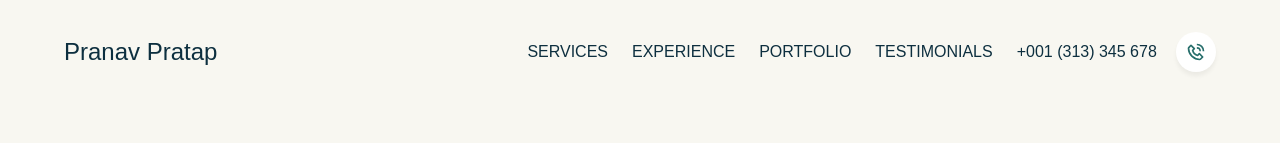
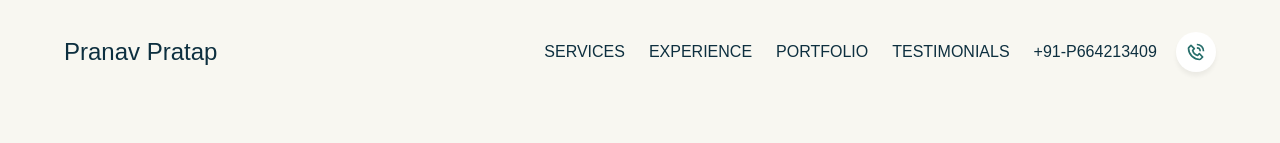
Before and after one commit to ppratap2000/portfolio-react, a React (Vite) app: page / in a window 1280 px wide. Shown: the top 143 px of the page. Built offline with nearby package versions, Linux system fonts and the light colour scheme; a web font is replaced by a local one.

Commit message:
Updater phone number

```diff
--- a/src/components/Header/Header.jsx
+++ b/src/components/Header/Header.jsx
@@ -38,7 +38,7 @@ const Header = () => {
                     <li><a href="#portfolio">Portfolio</a></li>
                     <li><a href="#people">Testimonials</a></li>
                     <li className={`flexCenter ${css.phone}`}>
-                        <p>+001 (313) 345 678</p>
+                        <p>+91-p664213409</p>
                         <BiPhoneCall size={"40px"} />
                     </li>
                 </ul>
```
